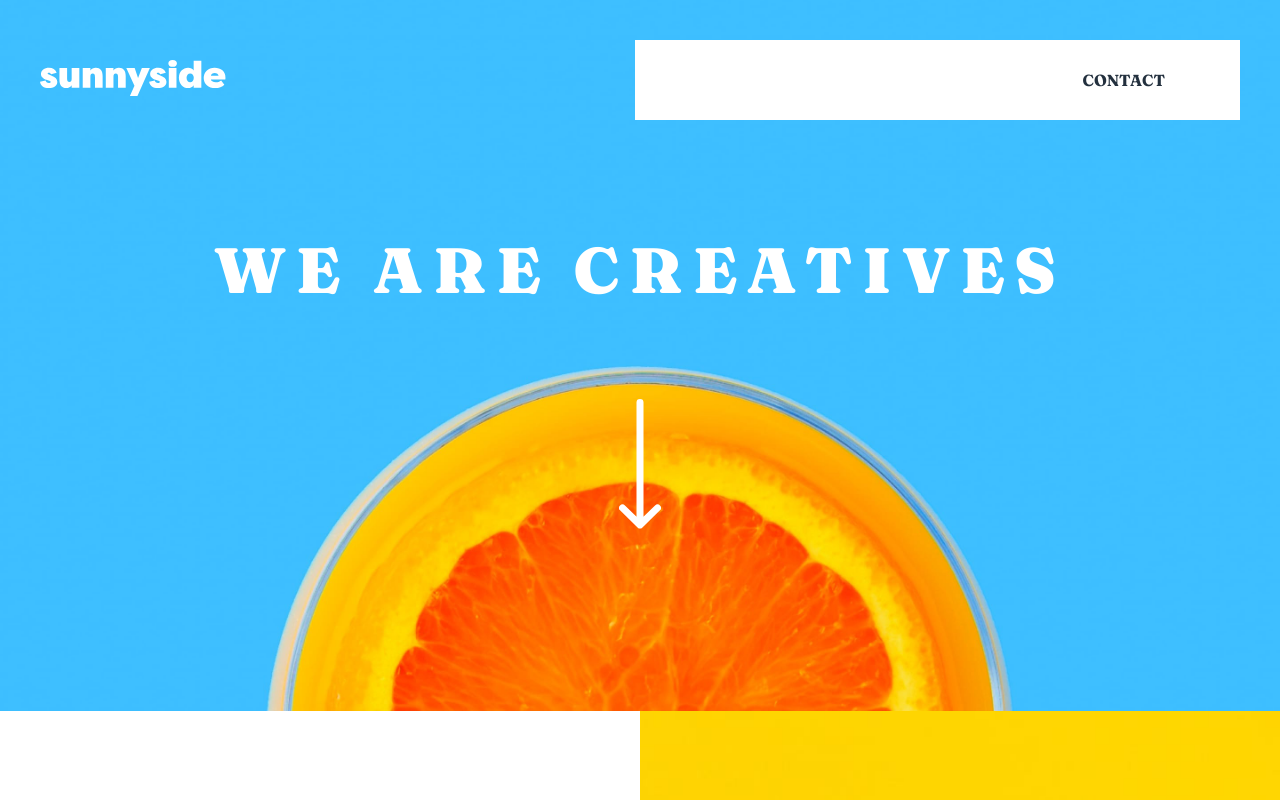
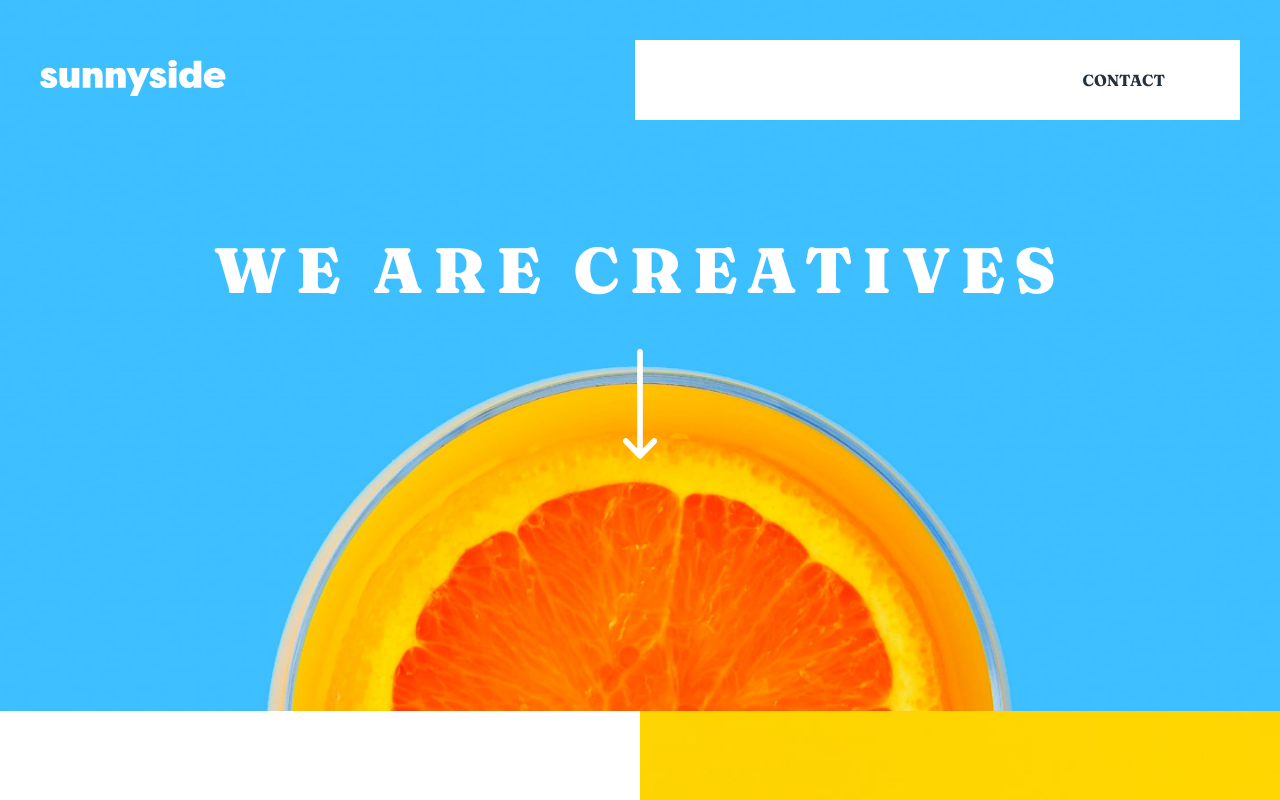
Before and after one commit to DantDev/sunnyside-page, a React (Vite) app: page / in a window 1280 px wide. Shown: the top 800 px of the page. Built offline with nearby package versions, Linux system fonts and the light colour scheme.

Commit message:
CSS Changes on header info

```diff
--- a/src/index.css
+++ b/src/index.css
@@ -189,11 +189,11 @@
   letter-spacing: 10px;
   color: var(--clr-white);
   font-size: 4em;
-  margin-bottom: 90px;
+  margin-bottom: 40px;
 }
 
 .header-arrow{
-  height: 130px;
+  height: 110px;
 }
 
 .header-img{
```
